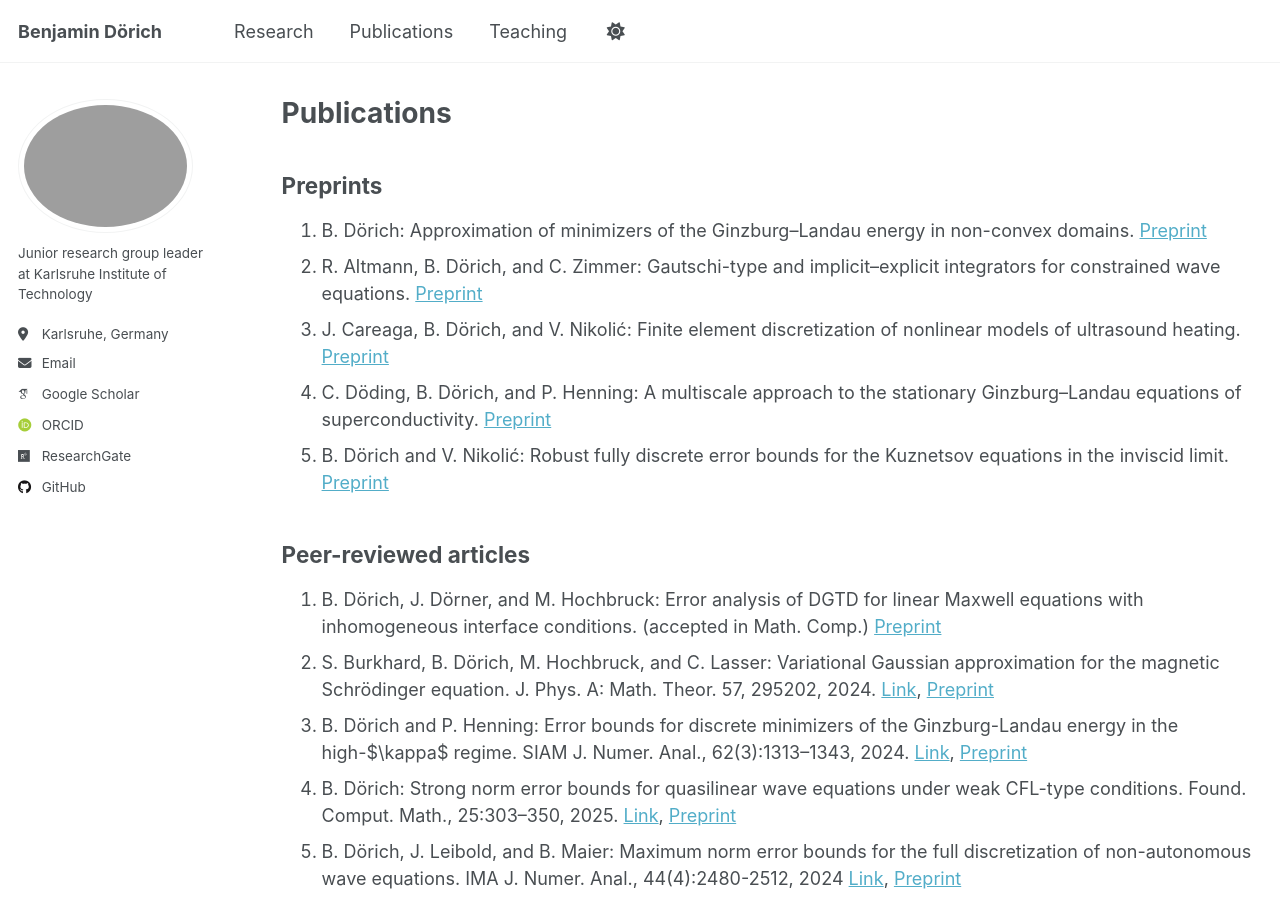
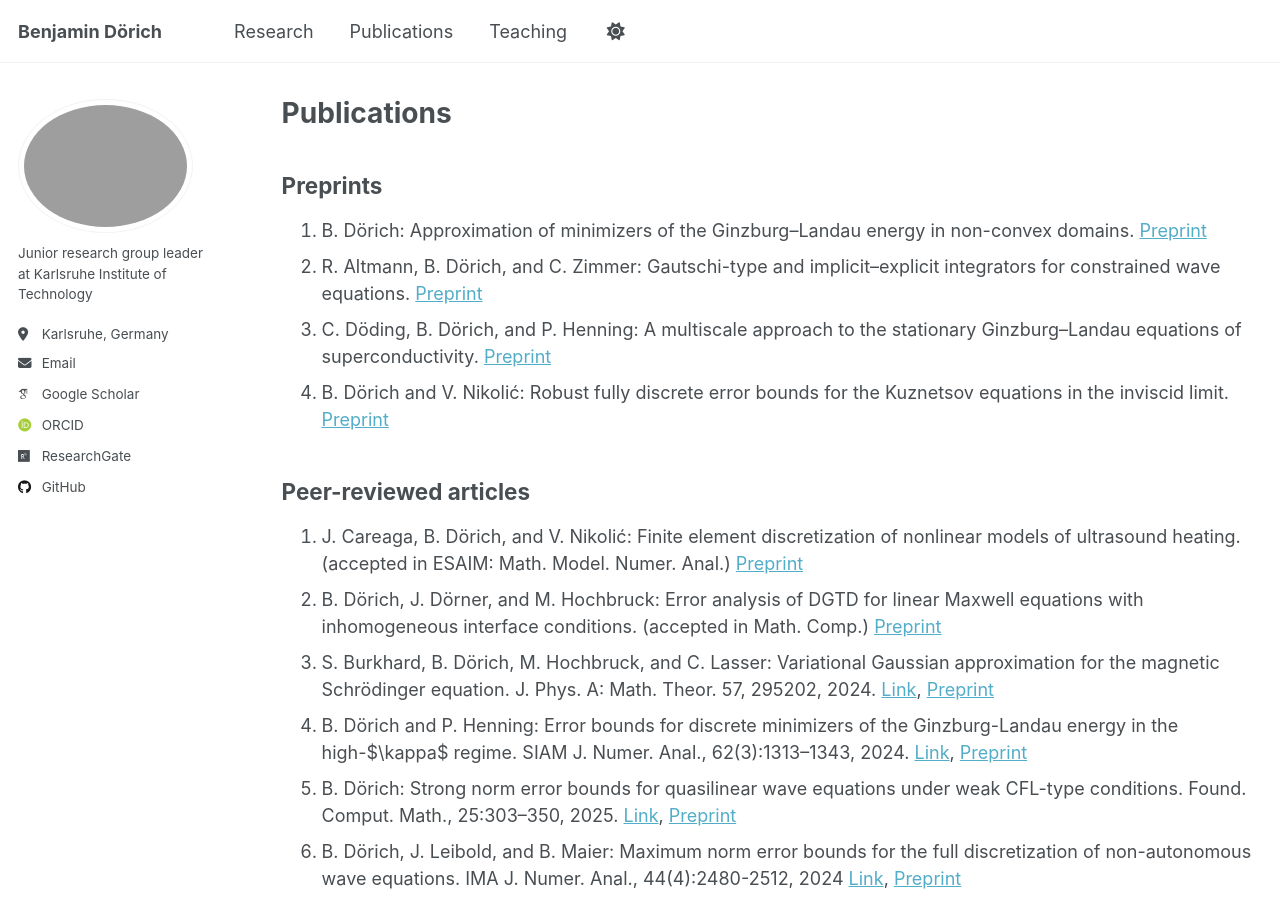
Before and after one commit to BenjaminDoerich/BenjaminDoerich.github.io, a Jekyll site: the page built from _pages/publications.md, in a window 1280 px wide and 900 px high. Built offline with Jekyll 4.4.1, drawn with Linux system fonts in a browser that asks for light colours; some web fonts are replaced; a script that is not in the unit is left out.

Commit message:
Update publications.md

```diff
--- a/_pages/publications.md
+++ b/_pages/publications.md
@@ -14,12 +14,12 @@ redirect_from:
 
 1. B. Dörich: Approximation of minimizers of the Ginzburg--Landau energy in non-convex domains. [Preprint](https://www.waves.kit.edu/downloads/CRC1173_Preprint_2025-44.pdf)
 1. R. Altmann, B. Dörich, and C. Zimmer: Gautschi-type and implicit--explicit integrators for constrained wave equations.  [Preprint](https://arxiv.org/pdf/2505.22532)
-1. J. Careaga, B. Dörich, and V. Nikolić: Finite element discretization of nonlinear models of ultrasound heating.  [Preprint](https://www.waves.kit.edu/downloads/CRC1173_Preprint_2025-3.pdf)
 1. C. Döding, B. Dörich, and P. Henning: A multiscale approach to the stationary Ginzburg–Landau equations of superconductivity. [Preprint](https://www.waves.kit.edu/downloads/CRC1173_Preprint_2024-21.pdf)
 1. B. Dörich and V. Nikolić:  Robust fully discrete error bounds for the Kuznetsov equations in the inviscid limit.  [Preprint](https://www.waves.kit.edu/downloads/CRC1173_Preprint_2024-1.pdf)
 
 ## Peer-reviewed articles
 
+1. J. Careaga, B. Dörich, and V. Nikolić: Finite element discretization of nonlinear models of ultrasound heating. (accepted in ESAIM: Math. Model. Numer. Anal.) [Preprint](https://www.waves.kit.edu/downloads/CRC1173_Preprint_2025-3.pdf)
 1. B. Dörich, J. Dörner, and M. Hochbruck: Error analysis of DGTD for linear Maxwell equations with inhomogeneous interface conditions. (accepted in Math. Comp.) [Preprint](https://www.waves.kit.edu/downloads/CRC1173_Preprint_2024-16.pdf)
 1. S. Burkhard, B. Dörich, M. Hochbruck, and C. Lasser: Variational Gaussian approximation for the magnetic Schrödinger equation. J. Phys. A: Math. Theor. 57, 295202, 2024. [Link](https://doi.org/10.1088/1751-8121/ad591e),  [Preprint](https://www.waves.kit.edu/downloads/CRC1173_Preprint_2023-4.pdf)
 1. B. Dörich and P. Henning: Error bounds for discrete minimizers of the Ginzburg-Landau energy in the high-$\kappa$ regime. SIAM J. Numer. Anal., 62(3):1313–1343, 2024. [Link](https://doi.org/10.1137/23M1560938), [Preprint](https://www.waves.kit.edu/downloads/CRC1173_Preprint_2023-11.pdf)
```
